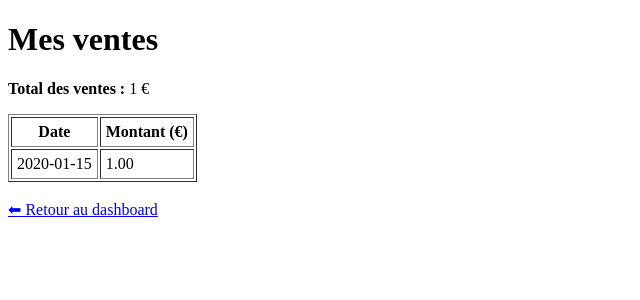
After one commit to ilha92/drivncook, a PHP site: page /franchise/ventes.php in a window 1280 px wide. The commit adds this page. Shown: the top 300 px of the page, without its empty margins (0-640 px from the left). Run offline with PHP 8.4, Linux system fonts and the light colour scheme; the visitor is signed in with stand-in values (Sample User, id 1); tables that the repository leaves empty hold one stand-in row (values such as "Sample post").

Commit message:
gestion des ventes

```diff
--- a/public/franchise/dashboard.php
+++ b/public/franchise/dashboard.php
@@ -14,12 +14,14 @@ if (!isset($_SESSION["type"]) || $_SESSION["type"] !== "franchise") {
 </head>
 <body>
 
-<h1>Mon Espace franchisé [<?= $franchise["nom"] ?>]</h1>
+<h1>Mon Espace franchisé</h1>
 
 <ul>
     <li><a href="profil.php">Mon profil</a></li>
     <li><a href="nouvel_achat.php">Nouvel achat</a></li>
     <li><a href="achat.php">Mes achats</a></li>
+    <li><a href="nouvelle_ventes.php">Nouvelle vente</a></li>
+    <li><a href="ventes.php">Mes ventes</a></li>
 </ul>
 
 <a href="../logout.php">Se déconnecter</a>
--- /dev/null
+++ b/public/franchise/ventes.php
@@ -0,0 +1,68 @@
+<?php
+session_start();
+require_once "../../config/database.php";
+
+// Sécurité
+if (!isset($_SESSION["type"]) || $_SESSION["type"] !== "franchise") {
+    header("Location: ../login.php");
+    exit;
+}
+
+$franchise_id = $_SESSION["franchise_id"];
+
+// Récupérer les ventes
+$sql = "
+SELECT date_vente, montant
+FROM ventes
+WHERE franchise_id = ?
+ORDER BY date_vente DESC
+";
+
+$stmt = $pdo->prepare($sql);
+$stmt->execute([$franchise_id]);
+$ventes = $stmt->fetchAll();
+
+// Calcul du total
+$total = 0;
+foreach ($ventes as $vente) {
+    $total += $vente["montant"];
+}
+?>
+
+<!DOCTYPE html>
+<html lang="fr">
+<head>
+    <meta charset="UTF-8">
+    <title>Mes ventes</title>
+</head>
+<body>
+
+<h1>Mes ventes</h1>
+
+<p><strong>Total des ventes :</strong> <?= $total ?> €</p>
+
+<?php if (count($ventes) == 0): ?>
+    <p>Aucune vente enregistrée.</p>
+<?php else: ?>
+
+<table border="1" cellpadding="5">
+    <tr>
+        <th>Date</th>
+        <th>Montant (€)</th>
+    </tr>
+
+    <?php foreach ($ventes as $vente): ?>
+        <tr>
+            <td><?= $vente["date_vente"] ?></td>
+            <td><?= $vente["montant"] ?></td>
+        </tr>
+    <?php endforeach; ?>
+</table>
+
+<?php endif; ?>
+
+<br>
+<a href="dashboard.php">⬅ Retour au dashboard</a>
+
+</body>
+</html>
```
Also changed, not shown: public/franchise/nouvelle_ventes.php (added, +51 -0 lines), Readme.md.
